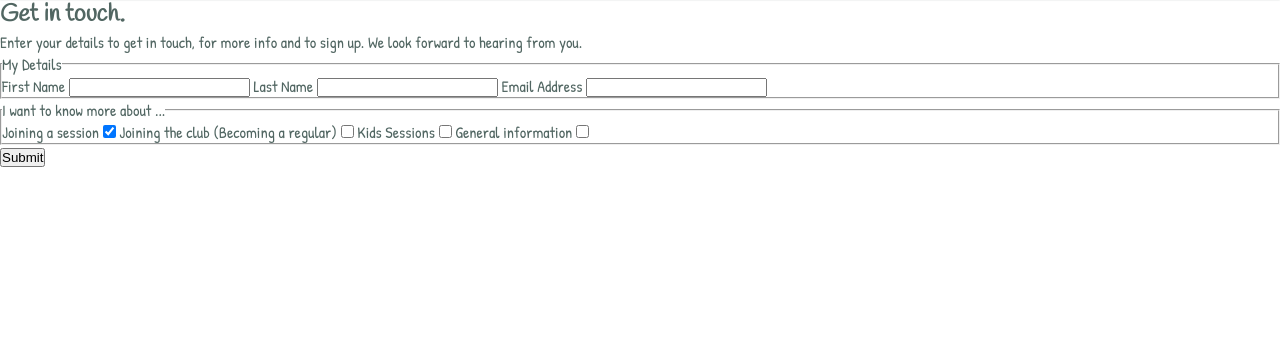
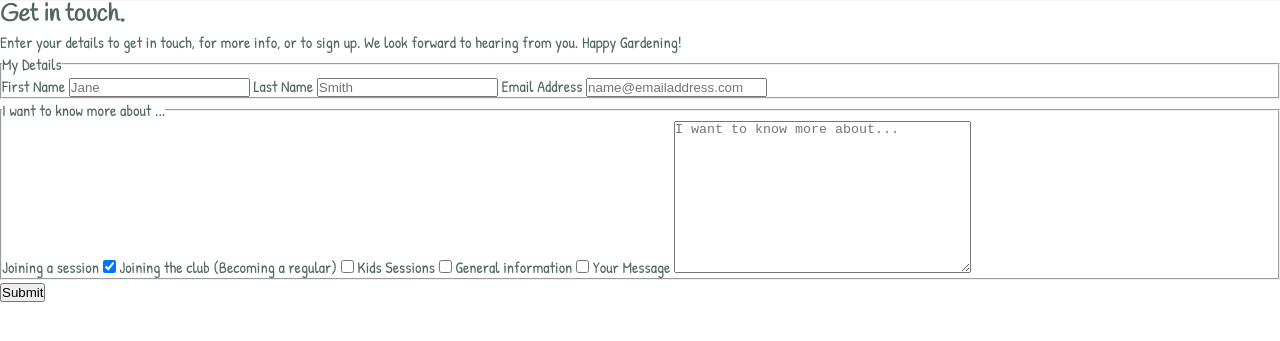
Before and after one commit to KyleMardell/ci-project-1, a plain HTML site: page contact.html in a window 1280 px wide. Shown: the part 59-400 px from the top of the page. Drawn offline with Linux system fonts and the light colour scheme.

Commit message:
Add placeholders and text area to contact form

```diff
--- a/contact.html
+++ b/contact.html
@@ -37,16 +37,17 @@
         <section id="contact">
             <form action="POST" action="https://formdump.codeinstitute.net" id="contact-form">
                 <h2>Get in touch.</h2>
-                <p>Enter your details to get in touch, for more info and to sign up. We look forward to hearing from
-                    you.</p>
+                <p>Enter your details to get in touch, for more info, or to sign up. We look forward to hearing from
+                    you. Happy Gardening!</p>
                 <fieldset>
                     <legend>My Details</legend>
                     <label for="first-name">First Name</label>
-                    <input type="text" name="first-name" id="first-name" class="text-input" required>
+                    <input type="text" name="first-name" id="first-name" class="text-input" placeholder="Jane" required>
                     <label for="last-name">Last Name</label>
-                    <input type="text" name="last-name" id="last-name" class="text-input" required>
+                    <input type="text" name="last-name" id="last-name" class="text-input" placeholder="Smith" required>
                     <label for="email-address">Email Address</label>
-                    <input type="email" name="email-address" id="email-address" class="text-input" required>
+                    <input type="email" name="email-address" id="email-address" class="text-input"
+                        placeholder="name@emailaddress.com" required>
                 </fieldset>
                 <fieldset>
                     <legend>I want to know more about ...</legend>
@@ -58,6 +59,9 @@
                     <input type="checkbox" name="club-kids" id="club-kids">
                     <label for="club-info">General information</label>
                     <input type="checkbox" name="club-info" id="club-info">
+                    <label for="user-message">Your Message</label>
+                    <textarea name="user-message" id="user-message" cols="35" rows="10"
+                        placeholder="I want to know more about..."></textarea>
                 </fieldset>
                 <button type="submit">Submit</button>
             </form>
```
